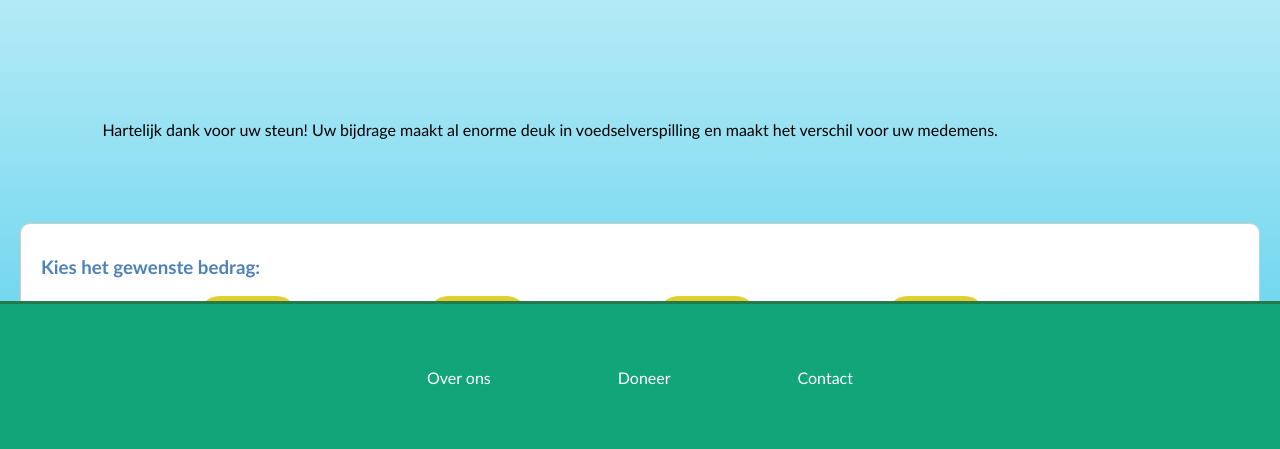
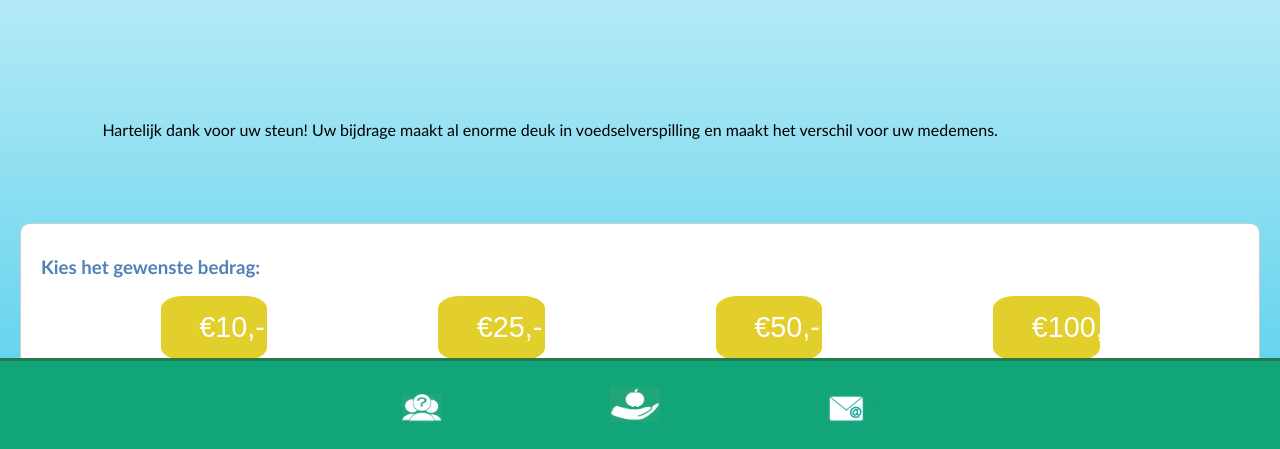
Before and after one commit to OceanGonen/projectB2, a plain HTML site: page doneer.html in a window 1280 px wide. Shown: the part 349-798 px from the top of the page. Drawn offline with Linux system fonts and the light colour scheme.

Commit message:
update icons

```diff
--- a/doneer.html
+++ b/doneer.html
@@ -15,9 +15,9 @@
 
     <nav>
         <ul>
-            <li><a href="overOns.html">Over ons</a></li>
-            <li><a href="doneer.html">Doneer</a></li>
-            <li><a href="contact.html">Contact</a></li>
+            <li><a href="overOns.html"><img src="images/overOnsIcoon.png" width="40px"></a></li>
+            <li><a href="doneer.html"><img src="images/donateIcon.png" width="50px"></a></li>
+            <li><a href="contact.html"><img src="images/contactIcoon.png" width="50px"></a></li>
         </ul>
     </nav>
     <div class="container">
@@ -32,14 +32,14 @@
     <section id="about">
         <h3>Kies het gewenste bedrag:</h3>
     <div class="doncontainer">
-        <button class="numbtn">€10</button>
-        <button class="numbtn">€25</button>
+        <button class="numbtn">€10,-</button>
+        <button class="numbtn">€25,-</button>
 
-        <button class="numbtn">€50</button>
-        <button class="numbtn">€100</button>
+        <button class="numbtn">€50,-</button>
+        <button class="numbtn">€100,-</button>
     </div>
     <div class="container">
-        <input class="input" type="text" value="Voer uw eigen bedrag in...">
+        <input id="textBox" onclick="clearText()" type="text" value="Voer eigen bedrag in...">
         <button class="conbtn">Bevestig</button>
     </div>
     </section>
--- a/stylesheet.css
+++ b/stylesheet.css
@@ -19,7 +19,7 @@ nav{
     bottom: 0;
     margin: 0;
     width: 80%;
-    padding: 5% 10%;
+    padding: 2% 10%;
     border-top: 3px solid #237B4B;
     background-color: #12A579;
 }
@@ -32,7 +32,7 @@ nav ul {
 
 nav li {
     display: inline;
-    padding: 0 6%;
+    padding: 0 8%;
 }
 
 nav a {
@@ -70,6 +70,31 @@ footer {
     background-color: white;
     margin-bottom: 18%;
 }
+
+#top {
+    position: fixed;
+    bottom: 10%;
+    margin-left: 82%;
+    float: right;
+    text-decoration: none;
+    padding: 0.3em 0.5em;
+    font-family: sans-serif;
+    color: #fff;
+    background: #E2CF2B;
+    border: 2px solid #a29520;
+    border-radius: 100px;
+    transition: opacity 0.3s, transform 0.3s;
+    font-size: 2em;
+
+    margin-top: calc(0vh + var(--offset));
+    --offset: -4%;
+
+    cursor: pointer;
+}
+
+.hidden{
+    display: none;
+}
 /*/////////////////////////////////////INDEX/////////////////////////////////////*/
 
 .title{
@@ -92,8 +117,6 @@ footer {
 .container{
     display: flex;
     width: 80%;
-    flex-wrap: wrap;
-    flex-direction: row;
 }
 .borderb{
     border-bottom: 1px solid black;
@@ -110,7 +133,7 @@ footer {
     width: 80%;
     flex-wrap: wrap;
     flex-direction: row;
-    justify-content: space-evenly;
+    justify-content: space-between;
     margin-left: 10%;
 }
 
@@ -118,15 +141,15 @@ footer {
     background-color: #E2CF2B;
     color: white;
     text-align: center;
-    margin: 0 10% 5% 0;
+    margin: 0 2% 5% 0;
     padding: 0 4%;
-    width: 3.2em;
+    width: 3.7em;
     border-radius: 20%;
 }
 
-.input {
-    height: 4em;
-    width: 3em;
+#textBox {
+    height: 3em;
+    width: 11em;
 }
 
 .conbtn{
@@ -136,6 +159,8 @@ footer {
     /* margin: 0 10% 5% 0; */
     padding: 0 4%;
     border-radius: 20%;
+    font-size: 1.5em;
+    margin-left: 10%;
 }
 
 
```
Also changed, not shown: contact.html (+3 -3 lines), index.html (+6 -3 lines), overOns.html (+5 -3 lines), script.js (+16 -0 lines), images/contactIcoon.png (added), images/donateIcon.png (added), images/overOnsIcoon.png (added).
